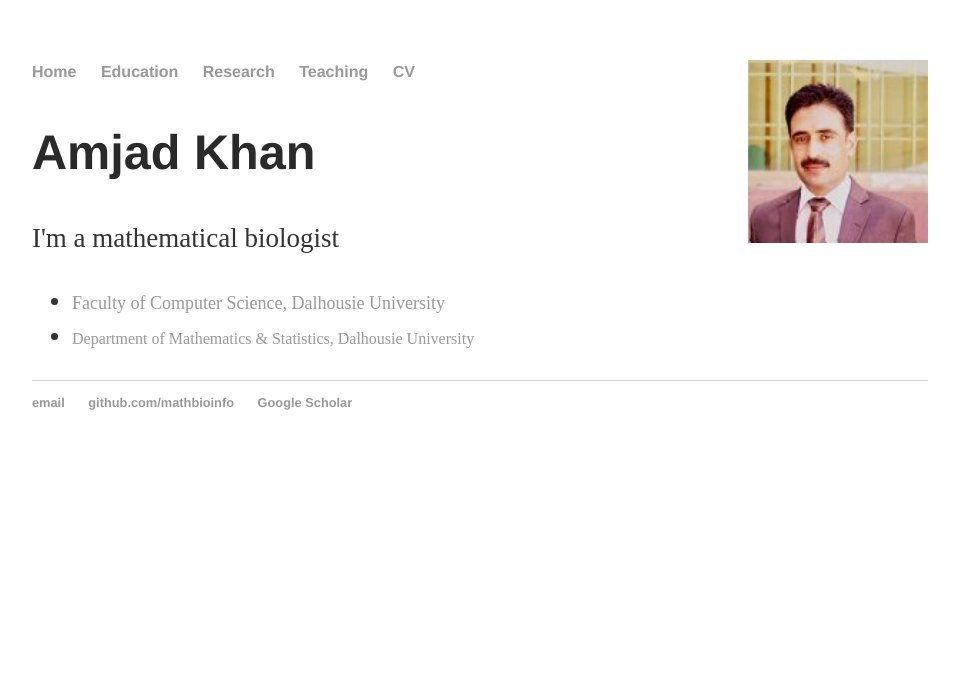
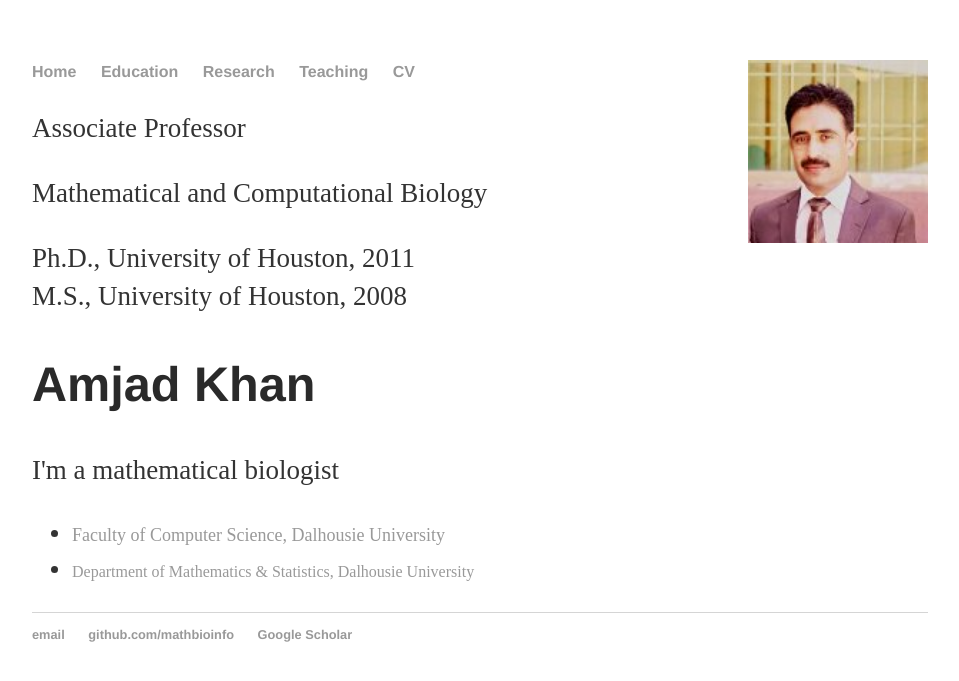
Before and after one commit to MathBioInfo/amjadkhan, a Jekyll site: the page index.html, which Jekyll copies as it is, in a window 1280 px wide. Shown: the top 681 px of the page, without its empty margins (160-1119 px from the left). Built offline with Jekyll 4.4.1, drawn with Linux system fonts in a browser that asks for light colours.

Commit message:
Update index.html

```diff
--- a/index.html
+++ b/index.html
@@ -20,6 +20,12 @@
 		<div class="container">
     		<div class="blurb">
 			</font><font color="#2a2a2a" size="4">
+			 <div class="profile-body">
+        <p class="person-profile__title">Associate Professor</p>
+        <p class="person-profile__title">Mathematical and Computational Biology</p>
+        <p>Ph.D., University of Houston, 2011<br>
+M.S., University of Houston, 2008</p>
+      </div>
 			<h2>Amjad Khan</h2>
 			<p>I'm a mathematical biologist</a></p>
     		</div><!-- /.blurb -->
```
